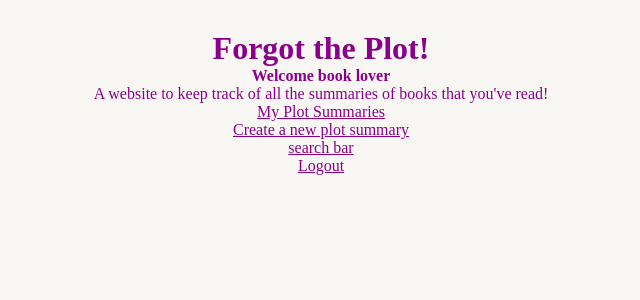
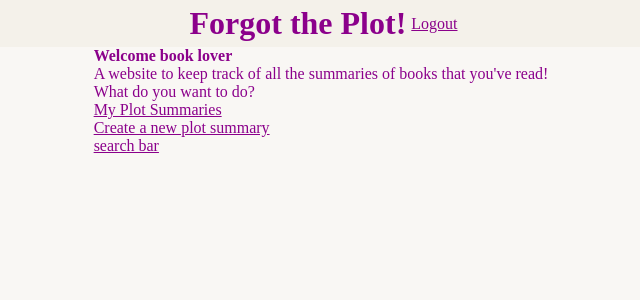
Before and after one commit to Bb080993/Personal-Project, a Flask app: template forgot_the_plot_final/app/templates/home.html in a window 1280 px wide. Shown: the top 300 px of the page, without its empty margins (319-959 px from the left). Run offline with Flask 3, Linux system fonts and the light colour scheme; the template is opened without the code that fills it, so the values that code supplies are empty.

Commit message:
home page

```diff
--- a/forgot_the_plot_final/app/static/home.css
+++ b/forgot_the_plot_final/app/static/home.css
@@ -14,6 +14,26 @@
     display: flex;
     flex-direction: column;
     align-items: center;
-    padding: 30px;
     width: 100%;
+    height: 100%;
+    background-color: #F9F7F4;
 }
+
+.nav{
+    width: 100%;
+    background-color: rgb(244,241,234);
+    display: flex;
+    justify-content: center;
+    height: 10%;
+
+}
+h1{
+    padding: 5px;
+    background-color: rgb(244,241,234);
+}
+.logout{
+    background-color: rgb(244,241,234);
+    display: flex;
+    align-items: center;
+    justify-content: right;
+}
--- a/forgot_the_plot_final/app/templates/home.html
+++ b/forgot_the_plot_final/app/templates/home.html
@@ -17,13 +17,30 @@
 </head>
 <body>
     <div class="container">
+        <div class="nav">
+            <div class="navCenter">
                 <h1>Forgot the Plot!</h1>
+            </div>
+            <!-- <div class="logout"> -->
+                <a class="logout" href="/logout">Logout</a>
+            <!-- </div> -->
+        </div>
+        <main>
             <h4>Welcome book lover {{user.first_name}}</h4>
             <p>A website to keep track of all the summaries of books that you've read!</p>
+            <p>What do you want to do?</p>
+            <div class="options">
+                <div class="my">
                     <a href="">My Plot Summaries</a>
+                </div>
+                <div class="create">
                     <a href="">Create a new plot summary</a>
+                </div>
+                <div class="search">
                     <a href="">search bar</a>
-        <a href="/logout">Logout</a>
+                </div>
+            </div>
+        </main>
     </div>
 
 </body>
```
Lines whose indentation alone changed are shown as unchanged.
